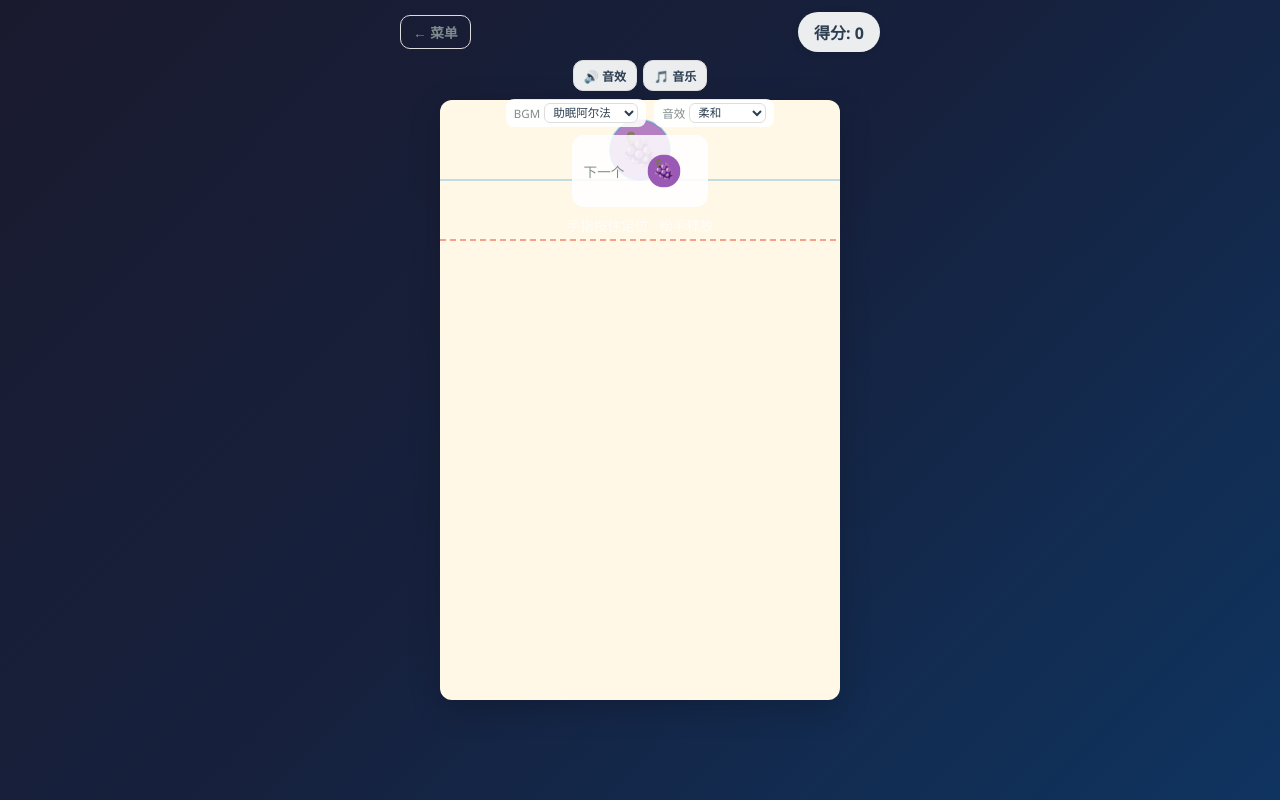
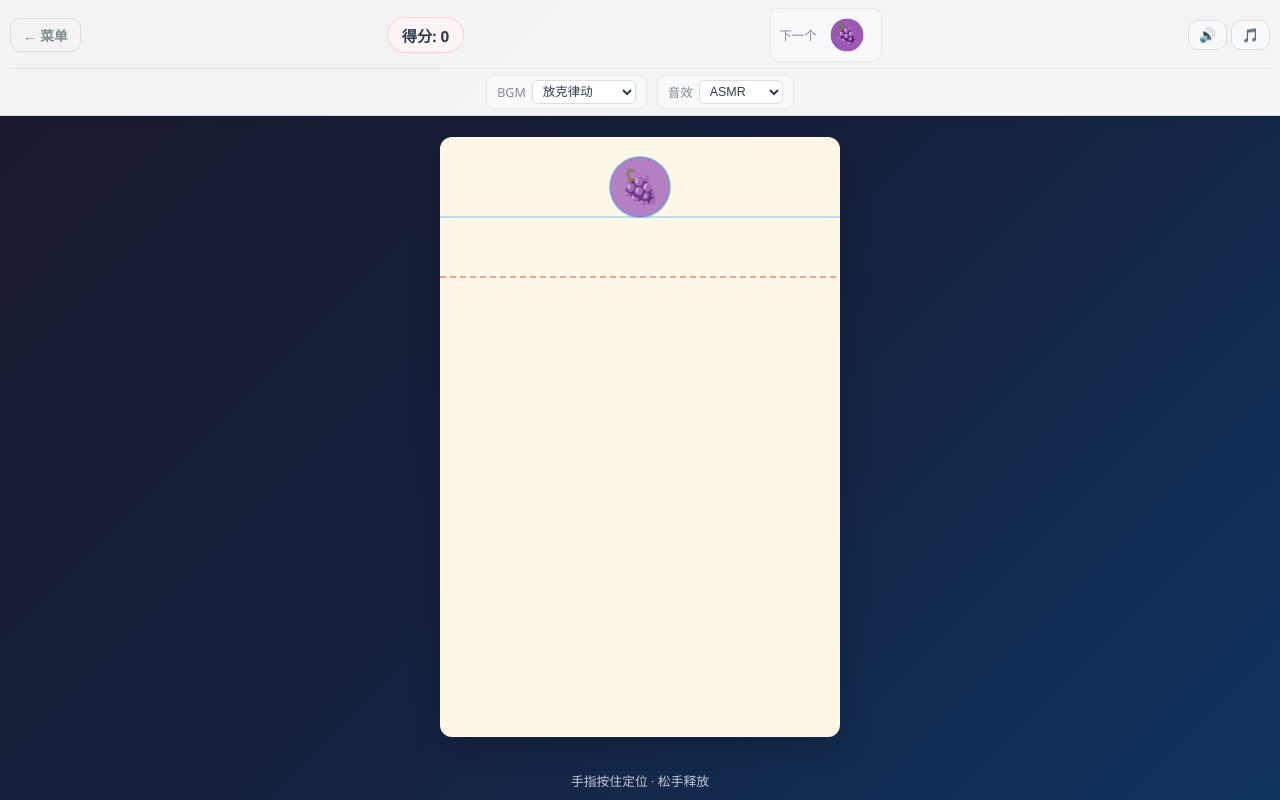
Before and after one commit to jakys/bigFruitMerge, a website built with Vite: page index.html in a window 1280 px wide. Both pictures are taken after a click on the button "默认模式". Built offline with nearby package versions, Linux system fonts and the light colour scheme.

Commit message:
修改音效和界面

```diff
--- a/src/audio/AudioManager.ts
+++ b/src/audio/AudioManager.ts
@@ -24,8 +24,8 @@ export class AudioManager {
   private bgmRunning = false;
   private sfxEnabled = true;
   private musicEnabled = true;
-  private bgmPresetId: BgmPresetId = 'alphaSleep';
-  private sfxPresetId: SfxPresetId = 'soft';
+  private bgmPresetId: BgmPresetId = 'funkyLoop';
+  private sfxPresetId: SfxPresetId = 'asmr';
 
   private constructor() {
     this.sfxEnabled = localStorage.getItem(STORAGE_SFX) !== 'false';
@@ -182,12 +182,12 @@ export class AudioManager {
       this.bgmMasterFilter.Q.value = 0.4;
 
       this.bgmGain = this.ctx.createGain();
-      this.bgmGain.gain.value = 0.22;
+      this.bgmGain.gain.value = 0.52;
       this.bgmGain.connect(this.bgmMasterFilter);
       this.bgmMasterFilter.connect(this.ctx.destination);
 
       this.sfxGain = this.ctx.createGain();
-      this.sfxGain.gain.value = 0.2;
+      this.sfxGain.gain.value = 0.48;
       const sfxFilter = this.ctx.createBiquadFilter();
       sfxFilter.type = 'lowpass';
       sfxFilter.frequency.value = 2200;
--- a/src/game/GameEngine.ts
+++ b/src/game/GameEngine.ts
@@ -1,4 +1,5 @@
 import { GAME_CONFIG } from '../config/gameConfig.ts';
+import { clientXToGameX } from '../utils/canvasDpi.ts';
 import type { FruitTier, GameCallbacks, MergeEvent } from '../types/index.ts';
 import { ParticleSystem } from '../effects/ParticleSystem.ts';
 import { ScreenShake } from '../effects/ScreenShake.ts';
@@ -32,10 +33,12 @@ export class GameEngine {
     this.ctx = ctx;
 
     this.bgCanvas = document.createElement('canvas');
-    this.bgCanvas.width = GAME_CONFIG.width;
-    this.bgCanvas.height = GAME_CONFIG.height;
+    const dpr = Math.min(window.devicePixelRatio || 1, 3);
+    this.bgCanvas.width = Math.round(GAME_CONFIG.width * dpr);
+    this.bgCanvas.height = Math.round(GAME_CONFIG.height * dpr);
     const bgCtx = this.bgCanvas.getContext('2d');
     if (!bgCtx) throw new Error('Background canvas unavailable');
+    bgCtx.setTransform(dpr, 0, 0, dpr, 0, 0);
     this.bgCtx = bgCtx;
     this.drawStaticBackground();
 
@@ -91,9 +94,7 @@ export class GameEngine {
   }
 
   handlePointerMove(clientX: number, _clientY: number): void {
-    const rect = this.canvas.getBoundingClientRect();
-    const scaleX = this.canvas.width / rect.width;
-    const x = (clientX - rect.left) * scaleX;
+    const x = clientXToGameX(this.canvas, clientX, GAME_CONFIG.width);
     this.physics?.setDropX(x);
   }
 
@@ -139,8 +140,8 @@ export class GameEngine {
   };
 
   private drawStaticBackground(): void {
-    const { bgCtx, bgCanvas } = this;
-    const { width, height } = bgCanvas;
+    const { bgCtx } = this;
+    const { width, height } = GAME_CONFIG;
 
     bgCtx.fillStyle = '#fff8e7';
     bgCtx.fillRect(0, 0, width, height);
@@ -169,7 +170,7 @@ export class GameEngine {
     ctx.save();
     ctx.translate(shake.x, shake.y);
 
-    ctx.drawImage(this.bgCanvas, 0, 0);
+    ctx.drawImage(this.bgCanvas, 0, 0, GAME_CONFIG.width, GAME_CONFIG.height);
 
     const bodies = physics.getFruitBodies();
     for (let i = 0; i < bodies.length; i++) {
--- a/src/main.ts
+++ b/src/main.ts
@@ -9,6 +9,7 @@ import { createGameHUD } from './ui/GameHUD.ts';
 import { showGameOverModal, removeGameOverModal } from './ui/GameOverModal.ts';
 import { createMainMenu, removeScreen } from './ui/MainMenu.ts';
 import { createUploadPanel } from './ui/UploadPanel.ts';
+import { setupCanvasDpi } from './utils/canvasDpi.ts';
 
 const app = document.querySelector<HTMLDivElement>('#app')!;
 let screenEl: HTMLElement | null = null;
@@ -96,22 +97,31 @@ function startGame(): void {
   removeScreen(screenEl);
   app.innerHTML = '';
 
+  const gameScreen = document.createElement('div');
+  gameScreen.className = 'game-screen';
+
+  hudController = createGameHUD(gameScreen, {
+    onBack: () => {
+      if (confirm('确定返回主菜单？当前进度将丢失。')) showMenu();
+    },
+  });
+
   const gameWrap = document.createElement('div');
   gameWrap.className = 'game-wrap';
 
   canvasEl = document.createElement('canvas');
-  canvasEl.width = GAME_CONFIG.width;
-  canvasEl.height = GAME_CONFIG.height;
   canvasEl.className = 'game-canvas';
+  setupCanvasDpi(canvasEl, GAME_CONFIG.width, GAME_CONFIG.height);
 
   gameWrap.appendChild(canvasEl);
-  app.appendChild(gameWrap);
+  gameScreen.appendChild(gameWrap);
 
-  hudController = createGameHUD(app, {
-    onBack: () => {
-      if (confirm('确定返回主菜单？当前进度将丢失。')) showMenu();
-    },
-  });
+  const hint = document.createElement('p');
+  hint.className = 'game-hint';
+  hint.textContent = '手指按住定位 · 松手释放';
+  gameScreen.appendChild(hint);
+
+  app.appendChild(gameScreen);
 
   gameEngine = new GameEngine(canvasEl, {
     onScoreChange: (score) => updateHUD(score),
--- a/src/style.css
+++ b/src/style.css
@@ -244,49 +244,63 @@ body {
   align-items: center;
   justify-content: center;
   flex: 1;
+  min-height: 0;
+  padding: 0 8px 8px;
+}
+
+.game-screen {
+  display: flex;
+  flex-direction: column;
+  width: 100%;
+  height: 100%;
+  max-height: 100vh;
+  max-height: 100dvh;
 }
 
 .game-canvas {
   border-radius: 12px;
   box-shadow: var(--shadow);
   max-width: 100%;
-  max-height: calc(100vh - 120px);
+  max-height: 100%;
   width: auto;
   height: auto;
   touch-action: none;
   cursor: crosshair;
+  display: block;
 }
 
-.game-hud {
-  position: absolute;
-  top: 0;
-  left: 0;
-  right: 0;
-  padding: 12px 16px;
-  pointer-events: none;
+.game-toolbar {
+  flex-shrink: 0;
+  padding: 8px 10px 6px;
+  background: rgba(255, 255, 255, 0.95);
+  border-bottom: 1px solid rgba(0, 0, 0, 0.08);
+  box-shadow: 0 2px 12px rgba(0, 0, 0, 0.12);
 }
 
-.game-hud .btn {
-  pointer-events: auto;
+.toolbar-row {
+  display: flex;
+  align-items: center;
+  gap: 8px;
 }
 
-.hud-top {
-  display: flex;
+.toolbar-main {
   justify-content: space-between;
-  align-items: center;
-  gap: 8px;
-  max-width: 480px;
-  margin: 0 auto;
   flex-wrap: wrap;
 }
 
-.hud-audio-row {
+.toolbar-settings {
+  justify-content: center;
+  flex-wrap: wrap;
+  gap: 10px;
+  margin-top: 6px;
+  padding-top: 6px;
+  border-top: 1px solid rgba(0, 0, 0, 0.06);
+}
+
+.toolbar-actions {
   display: flex;
-  flex-direction: column;
-  align-items: center;
-  gap: 8px;
-  margin-top: 8px;
-  pointer-events: auto;
+  gap: 4px;
+  flex-shrink: 0;
 }
 
 .hud-selects {
@@ -299,74 +313,72 @@ body {
 .hud-select-label {
   display: flex;
   align-items: center;
-  gap: 4px;
-  font-size: 0.72rem;
-  color: rgba(255, 255, 255, 0.85);
-  background: rgba(255, 255, 255, 0.9);
-  padding: 4px 8px;
+  gap: 6px;
+  font-size: 0.78rem;
+  color: var(--text-muted);
+  background: #f8f9fa;
+  padding: 4px 10px;
   border-radius: 8px;
-  color: var(--text-muted);
+  border: 1px solid #e8e8e8;
 }
 
 .hud-select {
   border: 1px solid #ddd;
   border-radius: 6px;
-  padding: 2px 4px;
-  font-size: 0.72rem;
-  max-width: 130px;
+  padding: 3px 6px;
+  font-size: 0.78rem;
+  max-width: 140px;
   background: #fff;
   color: var(--text);
 }
 
-.hud-controls {
-  display: flex;
-  gap: 6px;
-  pointer-events: auto;
-}
-
 .btn-toggle {
-  background: rgba(255, 255, 255, 0.92);
+  background: #f8f9fa;
   color: var(--text);
   border: 1px solid #ddd;
   padding: 6px 10px;
-  font-size: 0.75rem;
-  white-space: nowrap;
+  font-size: 0.85rem;
+  min-width: 36px;
 }
 
 .btn-toggle.off {
   opacity: 0.55;
-  background: rgba(240, 240, 240, 0.9);
+  background: #eee;
 }
 
 .score-display {
-  background: rgba(255, 255, 255, 0.92);
-  padding: 8px 16px;
+  background: #fff5f5;
+  padding: 6px 14px;
   border-radius: 20px;
   font-weight: 700;
-  font-size: 1rem;
-  box-shadow: 0 2px 8px rgba(0, 0, 0, 0.1);
+  font-size: 0.95rem;
+  border: 1px solid rgba(231, 76, 60, 0.2);
+  white-space: nowrap;
 }
 
 .next-preview {
   display: flex;
   align-items: center;
-  gap: 8px;
-  justify-content: center;
-  margin-top: 8px;
-  background: rgba(255, 255, 255, 0.85);
-  padding: 4px 12px;
-  border-radius: 12px;
-  width: fit-content;
-  margin-left: auto;
-  margin-right: auto;
-  font-size: 0.85rem;
+  gap: 6px;
+  background: #f8f9fa;
+  padding: 2px 10px 2px 8px;
+  border-radius: 10px;
+  font-size: 0.78rem;
   color: var(--text-muted);
+  border: 1px solid #e8e8e8;
+}
+
+.next-preview canvas {
+  display: block;
+  border-radius: 50%;
 }
 
 .game-hint {
+  flex-shrink: 0;
   text-align: center;
-  margin-top: 8px;
-  color: rgba(255, 255, 255, 0.7);
+  padding: 6px 12px 10px;
+  color: rgba(255, 255, 255, 0.75);
+  font-size: 0.8rem;
 }
 
 .modal-overlay {
--- a/src/ui/GameHUD.ts
+++ b/src/ui/GameHUD.ts
@@ -1,6 +1,9 @@
 import type { FruitTier } from '../types/index.ts';
 import { audioManager } from '../audio/AudioManager.ts';
 import type { BgmPresetId, SfxPresetId } from '../audio/audioTypes.ts';
+import { setupPreviewCanvasDpi } from '../utils/canvasDpi.ts';
+
+const NEXT_PREVIEW_SIZE = 48;
 
 export interface GameHUDState {
   score: number;
@@ -17,18 +20,21 @@ export function createGameHUD(container: HTMLElement, callbacks: GameHUDCallback
   syncAudioToggles: () => void;
 } {
   const el = document.createElement('div');
-  el.className = 'game-hud';
+  el.className = 'game-toolbar';
   el.innerHTML = `
-    <div class="hud-top">
+    <div class="toolbar-row toolbar-main">
       <button class="btn btn-ghost btn-sm" data-action="back">← 菜单</button>
       <div class="score-display">得分: <span id="score-value">0</span></div>
+      <div class="next-preview">
+        <span>下一个</span>
+        <canvas id="next-canvas"></canvas>
       </div>
-    <div class="hud-audio-row">
-      <div class="hud-controls">
-        <button class="btn btn-toggle btn-sm" data-action="sfx" title="音效开关">🔊 音效</button>
-        <button class="btn btn-toggle btn-sm" data-action="music" title="音乐开关">🎵 音乐</button>
+      <div class="toolbar-actions">
+        <button class="btn btn-toggle btn-sm" data-action="sfx" title="音效开关">🔊</button>
+        <button class="btn btn-toggle btn-sm" data-action="music" title="音乐开关">🎵</button>
       </div>
-      <div class="hud-selects">
+    </div>
+    <div class="toolbar-row toolbar-settings">
       <label class="hud-select-label">
         <span>BGM</span>
         <select id="bgm-preset" class="hud-select"></select>
@@ -38,16 +44,12 @@ export function createGameHUD(container: HTMLElement, callbacks: GameHUDCallback
         <select id="sfx-preset" class="hud-select"></select>
       </label>
     </div>
-    </div>
-    <div class="next-preview">
-      <span>下一个</span>
-      <canvas id="next-canvas" width="64" height="64"></canvas>
-    </div>
-    <p class="game-hint">手指按住定位 · 松手释放</p>
   `;
 
   const scoreEl = el.querySelector('#score-value') as HTMLElement;
   const nextCanvas = el.querySelector('#next-canvas') as HTMLCanvasElement;
+  setupPreviewCanvasDpi(nextCanvas, NEXT_PREVIEW_SIZE);
+
   const sfxBtn = el.querySelector('[data-action="sfx"]') as HTMLButtonElement;
   const musicBtn = el.querySelector('[data-action="music"]') as HTMLButtonElement;
   const bgmSelect = el.querySelector('#bgm-preset') as HTMLSelectElement;
@@ -68,9 +70,9 @@ export function createGameHUD(container: HTMLElement, callbacks: GameHUDCallback
 
   function syncAudioToggles(): void {
     sfxBtn.classList.toggle('off', !audioManager.isSfxEnabled());
-    sfxBtn.textContent = audioManager.isSfxEnabled() ? '🔊 音效' : '🔇 音效';
+    sfxBtn.textContent = audioManager.isSfxEnabled() ? '🔊' : '🔇';
     musicBtn.classList.toggle('off', !audioManager.isMusicEnabled());
-    musicBtn.textContent = audioManager.isMusicEnabled() ? '🎵 音乐' : '🔕 音乐';
+    musicBtn.textContent = audioManager.isMusicEnabled() ? '🎵' : '🔕';
     bgmSelect.value = audioManager.getBgmPresetId();
     sfxSelect.value = audioManager.getSfxPresetId();
   }
@@ -101,13 +103,14 @@ export function createGameHUD(container: HTMLElement, callbacks: GameHUDCallback
     scoreEl.textContent = String(state.score);
     const ctx = nextCanvas.getContext('2d');
     if (!ctx) return;
-    ctx.clearRect(0, 0, 64, 64);
+    const size = NEXT_PREVIEW_SIZE;
+    ctx.clearRect(0, 0, size, size);
     if (!state.nextTier) return;
 
     const tier = state.nextTier;
-    const r = Math.min(28, tier.radius * 0.55);
-    const cx = 32;
-    const cy = 32;
+    const r = Math.min(size * 0.42, tier.radius * 0.55);
+    const cx = size / 2;
+    const cy = size / 2;
 
     ctx.save();
     ctx.beginPath();
--- /dev/null
+++ b/src/utils/canvasDpi.ts
@@ -0,0 +1,35 @@
+/** 高 DPI Canvas 设置，保证移动端清晰 */
+export function setupCanvasDpi(canvas: HTMLCanvasElement, logicalWidth: number, logicalHeight: number): number {
+  const dpr = Math.min(window.devicePixelRatio || 1, 3);
+  canvas.width = Math.round(logicalWidth * dpr);
+  canvas.height = Math.round(logicalHeight * dpr);
+  canvas.style.width = `${logicalWidth}px`;
+  canvas.style.height = `${logicalHeight}px`;
+
+  const ctx = canvas.getContext('2d');
+  if (ctx) {
+    ctx.setTransform(dpr, 0, 0, dpr, 0, 0);
+    ctx.imageSmoothingEnabled = true;
+    ctx.imageSmoothingQuality = 'high';
+  }
+  return dpr;
+}
+
+export function setupPreviewCanvasDpi(canvas: HTMLCanvasElement, logicalSize: number): void {
+  const dpr = Math.min(window.devicePixelRatio || 1, 3);
+  canvas.width = Math.round(logicalSize * dpr);
+  canvas.height = Math.round(logicalSize * dpr);
+  canvas.style.width = `${logicalSize}px`;
+  canvas.style.height = `${logicalSize}px`;
+  const ctx = canvas.getContext('2d');
+  if (ctx) {
+    ctx.setTransform(dpr, 0, 0, dpr, 0, 0);
+    ctx.imageSmoothingEnabled = true;
+  }
+}
+
+/** 将屏幕坐标映射到游戏逻辑坐标 */
+export function clientXToGameX(canvas: HTMLCanvasElement, clientX: number, logicalWidth: number): number {
+  const rect = canvas.getBoundingClientRect();
+  return ((clientX - rect.left) / rect.width) * logicalWidth;
+}
```
Lines whose indentation alone changed are shown as unchanged.
